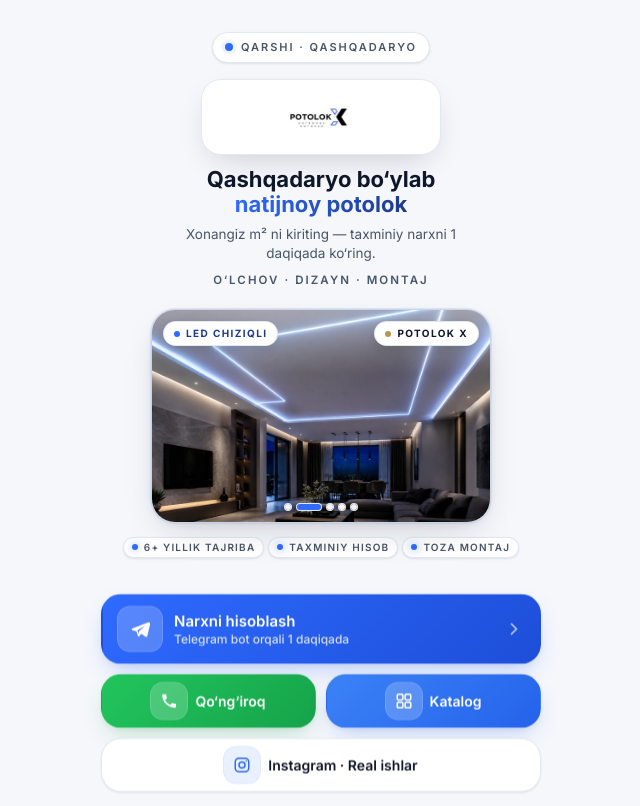
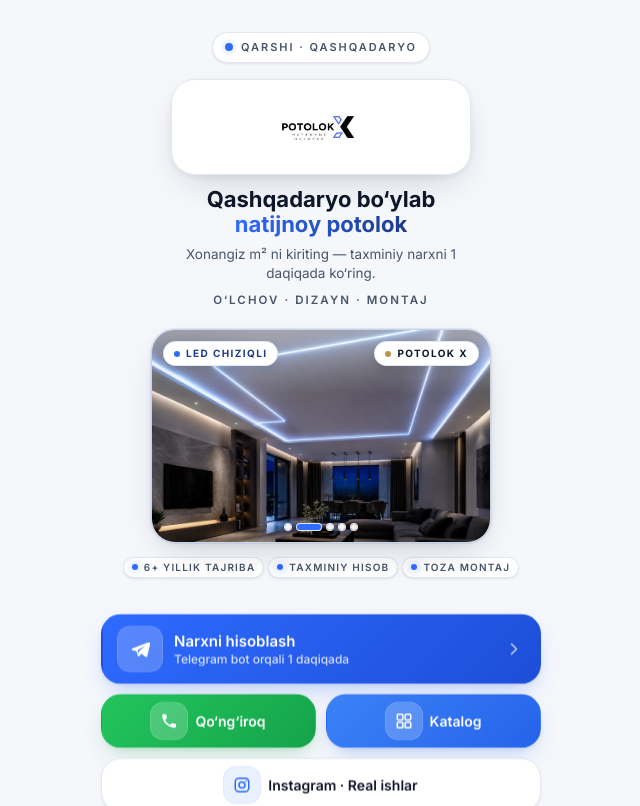
Before and after one commit to behruzxon/vashpotolok-taplink, a Next.js app: page / in a window 1280 px wide. Shown: the top 806 px of the page, without its empty margins (319-959 px from the left). Built offline with nearby package versions, Linux system fonts and the light colour scheme; no server answers.

Commit message:
fix: enlarge hero logo

```diff
--- a/src/components/hero-section.tsx
+++ b/src/components/hero-section.tsx
@@ -25,7 +25,7 @@ export function HeroSection() {
         <span className="sr-only">Potolok X</span>
         <span
           aria-hidden
-          className="relative flex h-[68px] w-[210px] items-center justify-center overflow-hidden rounded-2xl border border-line-soft bg-bg-surface shadow-[0_12px_32px_-12px_rgba(15,23,42,0.22)] sm:h-[76px] sm:w-[240px]"
+          className="relative flex h-[84px] w-[260px] items-center justify-center overflow-hidden rounded-3xl border border-line-soft bg-bg-surface shadow-[0_14px_38px_-14px_rgba(15,23,42,0.22),0_2px_8px_rgba(15,23,42,0.06)] sm:h-[96px] sm:w-[300px]"
         >
           {/* eslint-disable-next-line @next/next/no-img-element */}
           <img
```
